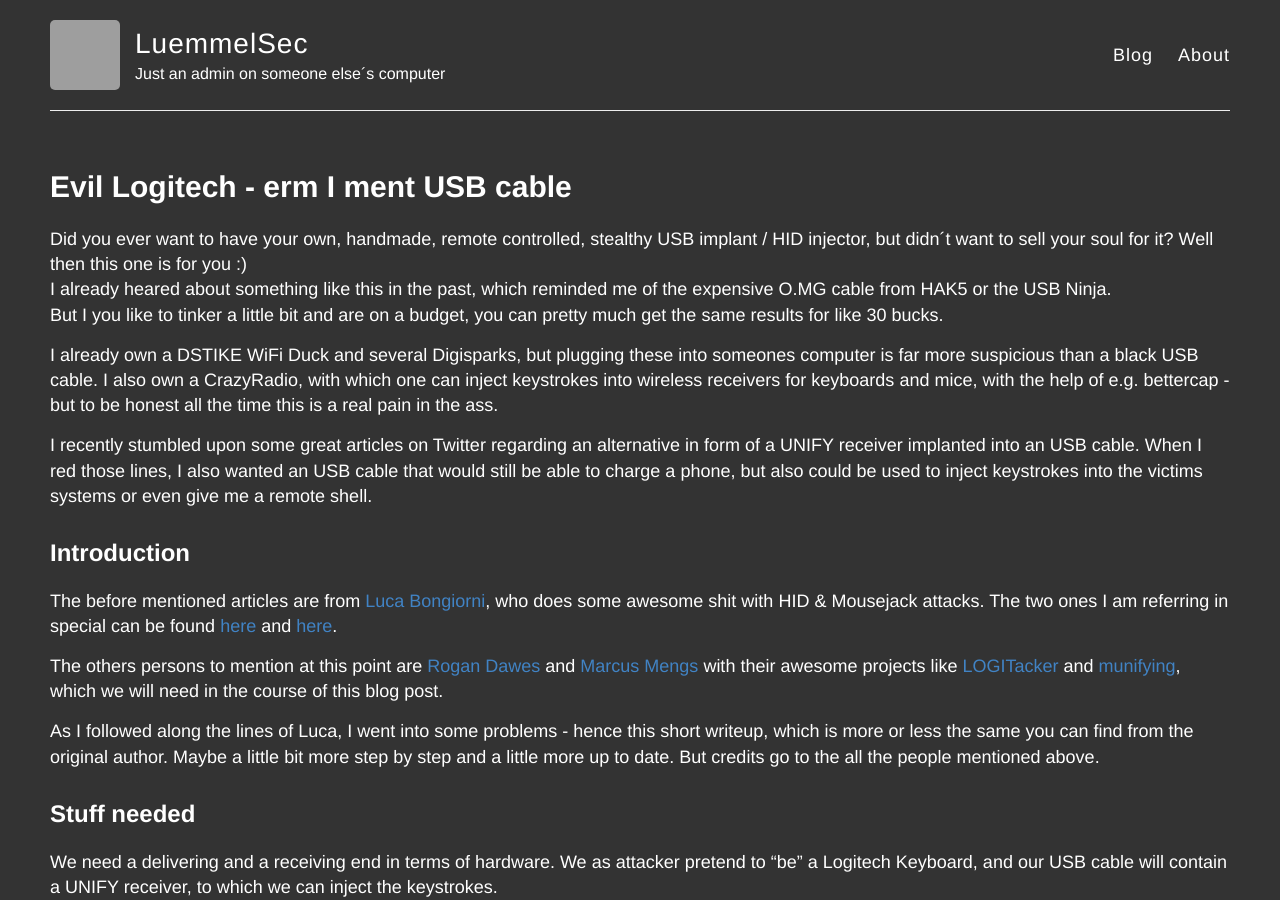
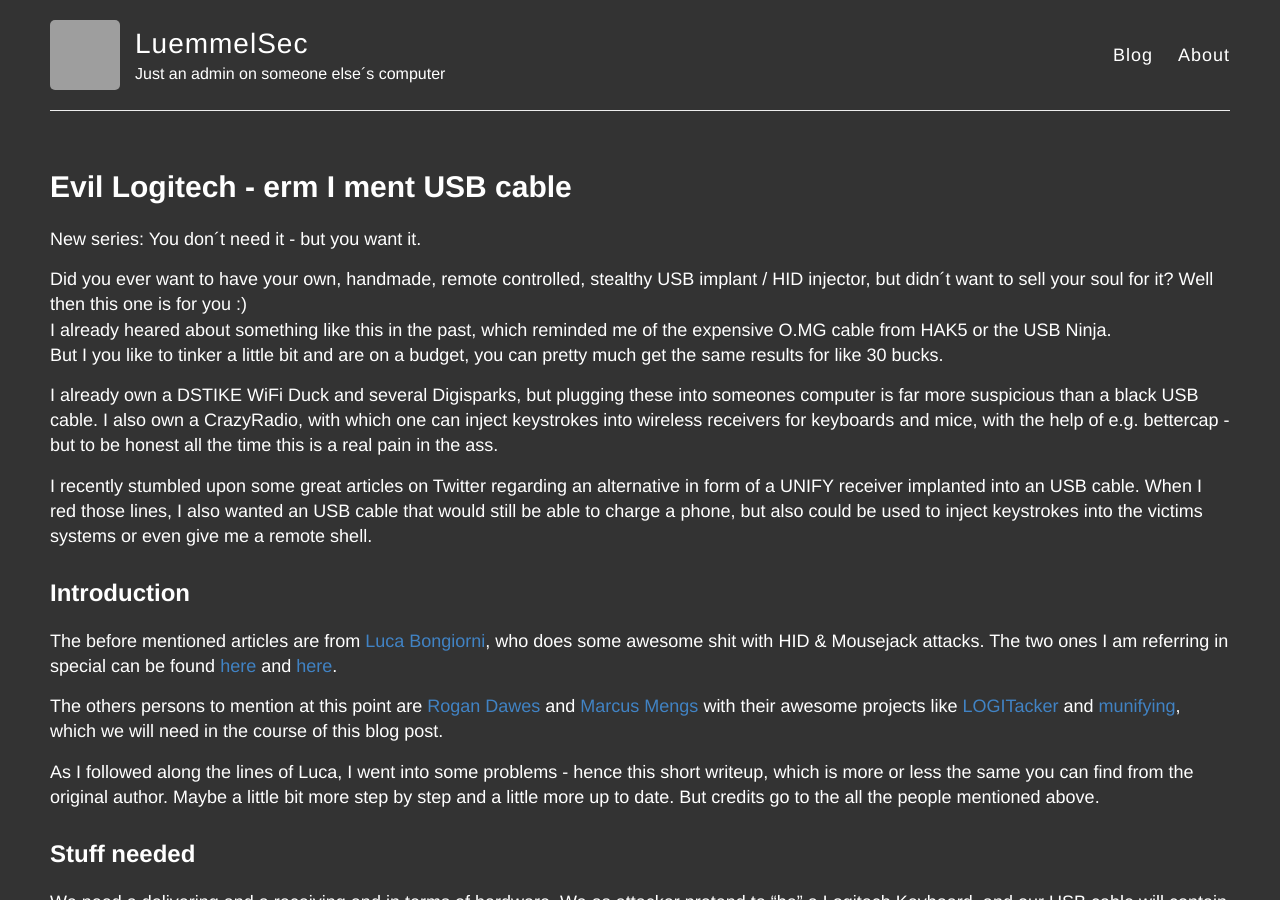
Before and after one commit to LuemmelSec/LuemmelSec.github.io, a Jekyll site: the page built from _posts/2021-05-15-Building-An-Evil-USB-Cable.md, in a window 1280 px wide and 900 px high. Built offline with Jekyll 4.4.1, drawn with Linux system fonts in a browser that asks for light colours; grey boxes are pictures that could not be loaded.

Commit message:
Update 2021-05-15-Building-An-Evil-USB-Cable.md

```diff
--- a/_posts/2021-05-15-Building-An-Evil-USB-Cable.md
+++ b/_posts/2021-05-15-Building-An-Evil-USB-Cable.md
@@ -2,6 +2,7 @@
 layout: post
 title: Evil Logitech - erm I ment USB cable
 ---
+New series: You don´t need it - but you want it.
 
 Did you ever want to have your own, handmade, remote controlled, stealthy USB implant / HID injector, but didn´t want to sell your soul for it?  Well then this one is for you :)
 I already heared about something like this in the past, which reminded me of the expensive O.MG cable from HAK5 or the USB Ninja.
```
